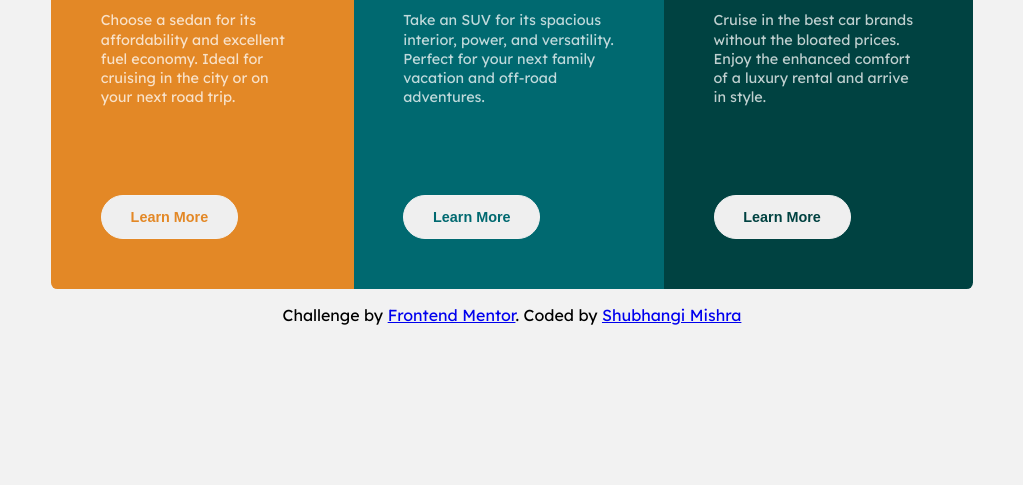
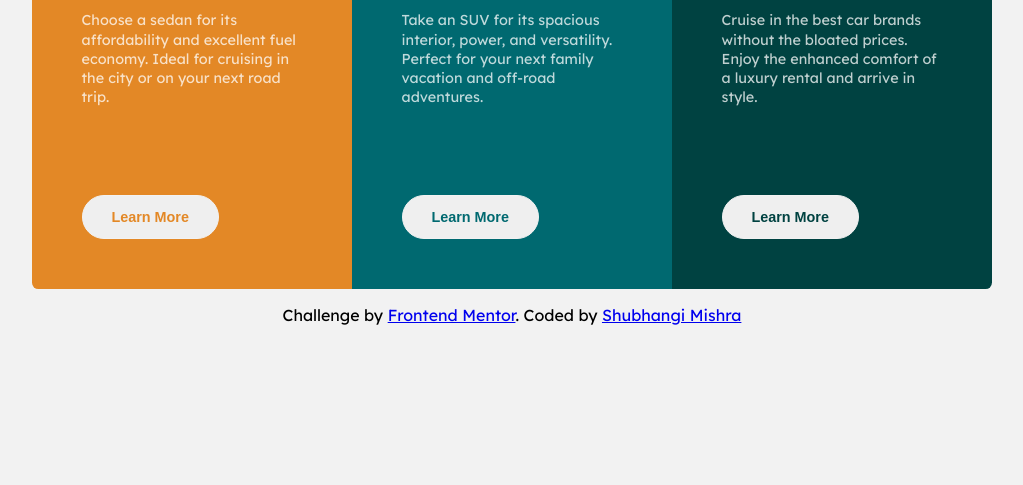
Before and after one commit to ShubhangiMishra215/3-column-preview-card-component, a plain HTML site: page index.html in a window 1536 px wide. Shown: the part 315-800 px from the top of the page, without its empty margins (256-1279 px from the left). Drawn offline with Linux system fonts and the light colour scheme.

Commit message:
Update index.css

```diff
--- a/index.css
+++ b/index.css
@@ -34,14 +34,14 @@ body{
 
 
 .card{
-    width:clamp(15rem,42vh,26rem);
+
     height:auto;
     display: flex;
     flex-direction: column;
     justify-content: center;
     align-items: center;
-
-
+    width: 100%;
+    max-width: 960px;
 }
 
 .card_sedan{
@@ -134,14 +134,17 @@ button{
     padding:1rem;
 }
 
-@media (min-width:90rem){
+@media (min-width:48rem){
 
-    .card{
-        width:clamp(27rem,60vw,60rem);
-        height:auto;
-        flex-direction: row;
-    }
+    .card {
+    flex-direction: row;
+  }
 
+  .card_sedan,
+  .card_suvs,
+  .card_luxury {
+    flex: 1;
+  }
     .card_sedan,.card_suvs,.card_luxury{
         padding:3.1rem;
     }
```
